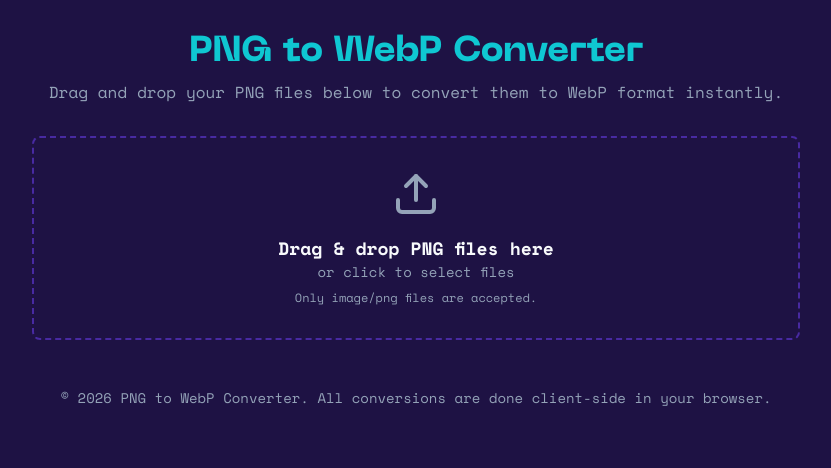
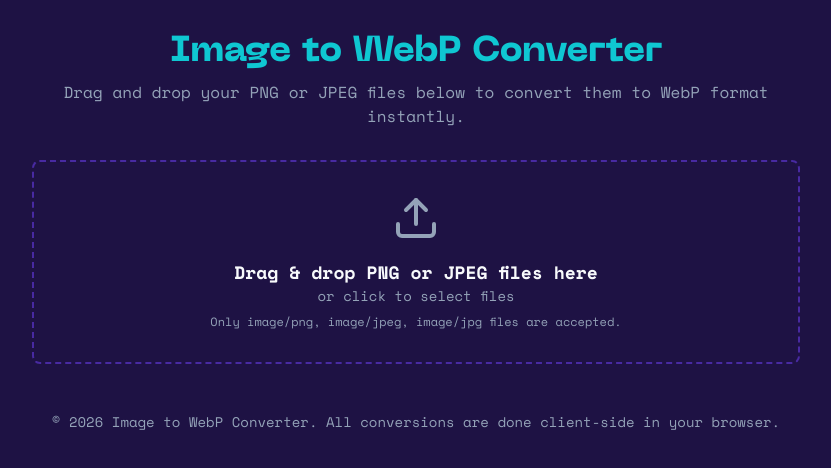
Before and after one commit to maarconte/image-convert, a React (Vite) app: page / in a window 1280 px wide. Shown: the top 468 px of the page, without its empty margins (224-1055 px from the left). Built offline with nearby package versions, Linux system fonts and the light colour scheme.

Commit message:
feat: Add support for converting JPEG images to WebP format, alongside PNGs, and update UI text to reflect broader image compatibility.

```diff
--- a/App.tsx
+++ b/App.tsx
@@ -9,10 +9,11 @@ import Button from './components/Button';
 const App: React.FC = () => {
   const [files, setFiles] = useState<ProcessedFile[]>([]);
 
-  const convertPngToWebP = useCallback(async (file: File, quality: number = 0.85): Promise<Blob> => {
+  const convertToWebP = useCallback(async (file: File, quality: number = 0.85): Promise<Blob> => {
     return new Promise((resolve, reject) => {
-      if (file.type !== 'image/png') {
-        reject(new Error('File is not a PNG.'));
+      const validTypes = ['image/png', 'image/jpeg', 'image/jpg'];
+      if (!validTypes.includes(file.type)) {
+        reject(new Error('File is not a PNG or JPEG.'));
         return;
       }
 
@@ -78,8 +79,8 @@ const App: React.FC = () => {
 
 
     try {
-      const webpBlob = await convertPngToWebP(currentFile.originalFile);
-      const webpName = currentFile.originalFile.name.replace(/\.png$/i, '.webp');
+      const webpBlob = await convertToWebP(currentFile.originalFile);
+      const webpName = currentFile.originalFile.name.replace(/\.(png|jpe?g)$/i, '.webp');
       setFiles(prevFiles =>
         prevFiles.map(f =>
           f.id === fileId
@@ -96,7 +97,7 @@ const App: React.FC = () => {
         )
       );
     }
-  }, [convertPngToWebP, files]); // Added files to dependency array for processFile
+  }, [convertToWebP, files]); // Added files to dependency array for processFile
 
 
   useEffect(() => {
@@ -109,7 +110,7 @@ const App: React.FC = () => {
 
   const handleFilesAdded = useCallback((incomingFiles: File[]) => {
     const newProcessedFiles: ProcessedFile[] = incomingFiles
-      .filter(file => file.type === 'image/png') // Ensure only PNGs are added
+      .filter(file => ['image/png', 'image/jpeg', 'image/jpg'].includes(file.type)) // Ensure only valid images are added
       .filter(file => !files.some(existingFile => existingFile.originalFile.name === file.name && existingFile.originalFile.size === file.size)) // Avoid duplicates
       .map(file => {
         const previewUrl = URL.createObjectURL(file); // Create preview URL
@@ -172,14 +173,14 @@ const App: React.FC = () => {
   return (
     <div className="min-h-screen flex flex-col items-center p-4 sm:p-6 lg:p-8">
       <header className="w-full max-w-3xl mb-8 text-center">
-        <h1 className="text-4xl font-bold font-heading text-accent">PNG to WebP Converter</h1>
+        <h1 className="text-4xl font-bold font-heading text-accent">Image to WebP Converter</h1>
         <p className="text-secondary-foreground mt-2">
-          Drag and drop your PNG files below to convert them to WebP format instantly.
+          Drag and drop your PNG or JPEG files below to convert them to WebP format instantly.
         </p>
       </header>
 
       <main className="w-full max-w-3xl">
-        <Dropzone onFilesAdded={handleFilesAdded} accept="image/png" />
+        <Dropzone onFilesAdded={handleFilesAdded} accept="image/png, image/jpeg, image/jpg" />
 
         {files.length > 0 && (
           <div className="mt-8">
@@ -206,7 +207,7 @@ const App: React.FC = () => {
         )}
       </main>
       <footer className="w-full max-w-3xl mt-12 text-center text-sm text-secondary-foreground">
-        <p>&copy; {new Date().getFullYear()} PNG to WebP Converter. All conversions are done client-side in your browser.</p>
+        <p>&copy; {new Date().getFullYear()} Image to WebP Converter. All conversions are done client-side in your browser.</p>
       </footer>
     </div>
   );
--- a/components/Dropzone.tsx
+++ b/components/Dropzone.tsx
@@ -4,7 +4,7 @@ import UploadIcon from './icons/UploadIcon';
 
 interface DropzoneProps {
   onFilesAdded: (files: File[]) => void;
-  accept?: string; // e.g., "image/png"
+  accept?: string; // e.g., "image/png, image/jpeg"
 }
 
 const Dropzone: React.FC<DropzoneProps> = ({ onFilesAdded, accept }) => {
@@ -39,7 +39,7 @@ const Dropzone: React.FC<DropzoneProps> = ({ onFilesAdded, accept }) => {
     const files = Array.from(e.dataTransfer.files);
     if (files && files.length > 0) {
       const acceptedFiles = accept
-        ? files.filter(file => file.type === accept)
+        ? files.filter(file => accept.split(',').map(s => s.trim()).includes(file.type))
         : files;
       if (acceptedFiles.length > 0) {
         onFilesAdded(acceptedFiles);
@@ -52,7 +52,7 @@ const Dropzone: React.FC<DropzoneProps> = ({ onFilesAdded, accept }) => {
     const files = Array.from(e.target.files || []);
     if (files.length > 0) {
         const acceptedFiles = accept
-        ? files.filter(file => file.type === accept)
+        ? files.filter(file => accept.split(',').map(s => s.trim()).includes(file.type))
         : files;
       if (acceptedFiles.length > 0) {
         onFilesAdded(acceptedFiles);
@@ -86,7 +86,7 @@ const Dropzone: React.FC<DropzoneProps> = ({ onFilesAdded, accept }) => {
       />
       <UploadIcon className={`mx-auto mb-4 h-12 w-12 ${isDragging ? 'text-accent' : 'text-secondary-foreground'}`} />
       <p className={`text-lg font-semibold ${isDragging ? 'text-accent' : 'text-primary-foreground'}`}>
-        Drag & drop PNG files here
+        Drag & drop PNG or JPEG files here
       </p>
       <p className="text-sm text-secondary-foreground">or click to select files</p>
       {accept && <p className="text-xs text-secondary-foreground mt-2">Only {accept} files are accepted.</p>}
--- a/index.html
+++ b/index.html
@@ -5,7 +5,7 @@
     <meta charset="UTF-8" />
     <link rel="icon" type="image/svg+xml" href="/vite.svg" />
     <meta name="viewport" content="width=device-width, initial-scale=1.0" />
-    <title>PNG to WebP Converter</title>
+    <title>Image to WebP Converter</title>
   <script type="importmap">
 {
   "imports": {
```
